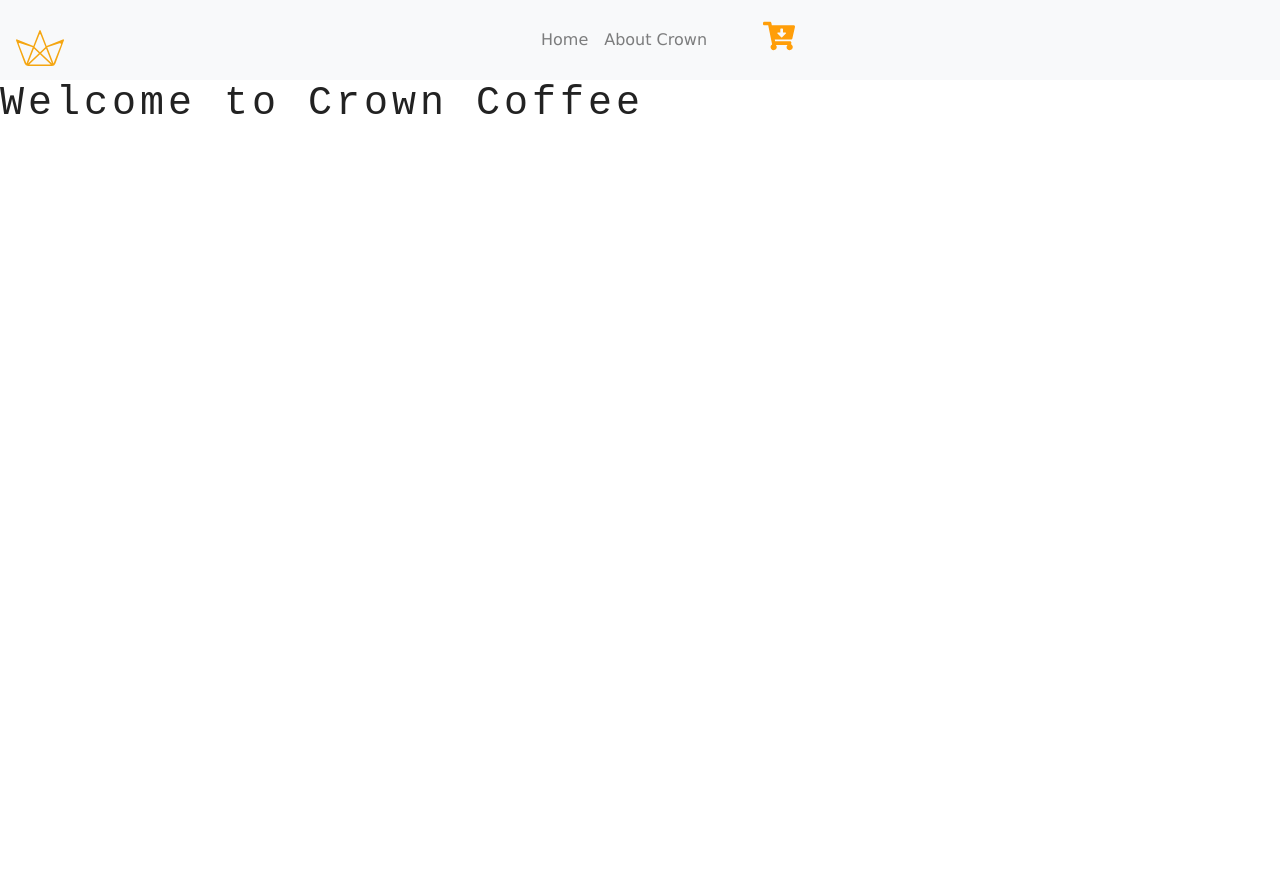
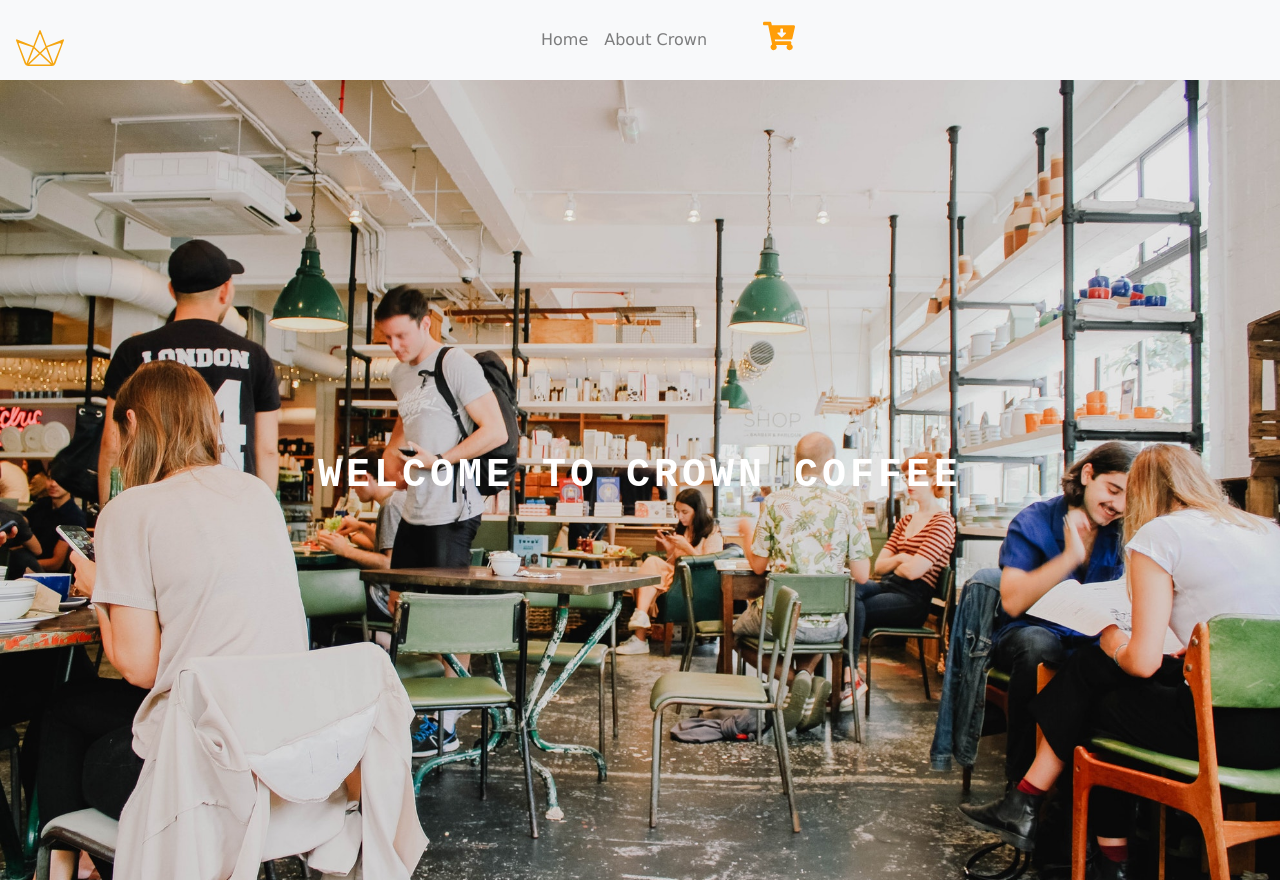
Before and after one commit to Mary-Tyler-Moore/Gatsby-ecommerce-practice, a Gatsby site: page / in a window 1280 px wide. Before the commit the page ends 800 px from the top, so only its background shows below. Built offline with nearby package versions, Linux system fonts and the light colour scheme; Gatsby itself is replaced by a stand-in of ours.

Commit message:
hero img in index page set up

```diff
--- a/src/components/global/BackgroundSection.js
+++ b/src/components/global/BackgroundSection.js
@@ -22,3 +22,8 @@ const BackgroundSection = ({
 }
 
 export default BackgroundSection;
+
+BackgroundSection.defaultProps = {
+    title: 'Welcome to Crown Coffee',
+    styleClass: "default-background",
+}
--- a/src/components/layout.css
+++ b/src/components/layout.css
@@ -26,3 +26,13 @@ h1,h2,h3,h4,h5,h6 {
   color: var(--mainYellow);
   font-size: 2rem;
 }
+
+
+/* BackgroundSection */
+
+.default-background{
+  min-height: 100vh;
+  display: flex;
+  align-items: center;
+  justify-content: center;
+}
--- a/src/pages/index.js
+++ b/src/pages/index.js
@@ -3,21 +3,26 @@ import { graphql } from 'gatsby';
 
 import SEO from "../components/seo";
 import Layout from '../components/layout';
+import BackgroundSection from "../components/global/BackgroundSection";
 
 export default ({ data }) => (
   <Layout>
     <SEO title="Home" />
-    <h1>Welcome to Crown Coffee</h1>
+    <BackgroundSection
+      img={data.img.childImageSharp.fluid}
+      title="Welcome to Crown Coffee"
+      styleClass="default-background" />
+
   </Layout>
 );
 
 export const query = graphql`
 {
-  ima:file(relativePath:{eq:"cafehero.jpeg"}){
-    childImageSharp{
-      fluid{
-        ...GatsbyImageSharpFluid_tracedSVG
-      }
+      img: file(relativePath:{eq: "cafehero.jpeg"}){
+      childImageSharp{
+    fluid{
+      ...GatsbyImageSharpFluid_tracedSVG
+    }
     }
   }
 }
```
